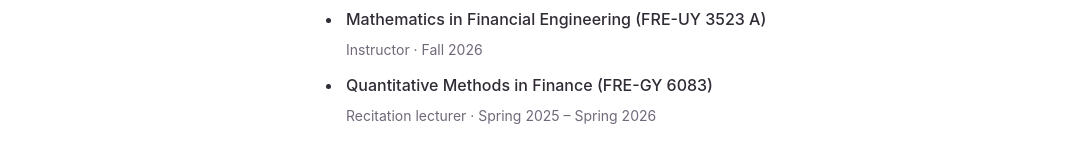
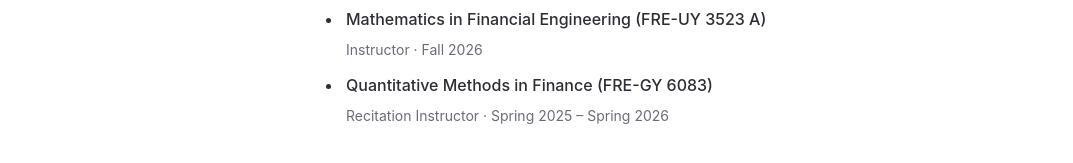
Before and after one commit to YuxingMath/yuxingmath.github.io, a Jekyll site: the page built from _pages/about.md, in a window 1280 px wide and 1243 px high. Shown: the part 1026-1189 px from the top of the window, without its empty margins (103-1176 px from the left). Built offline with Jekyll 4.4.1, drawn with Linux system fonts in a browser that asks for light colours.

Commit message:
Use Recitation Instructor in Teaching

```diff
--- a/_data/teaching.yml
+++ b/_data/teaching.yml
@@ -5,5 +5,5 @@
 
 - course: Quantitative Methods in Finance
   code: FRE-GY 6083
-  role: Recitation lecturer
+  role: Recitation Instructor
   term: Spring 2025 – Spring 2026
```
